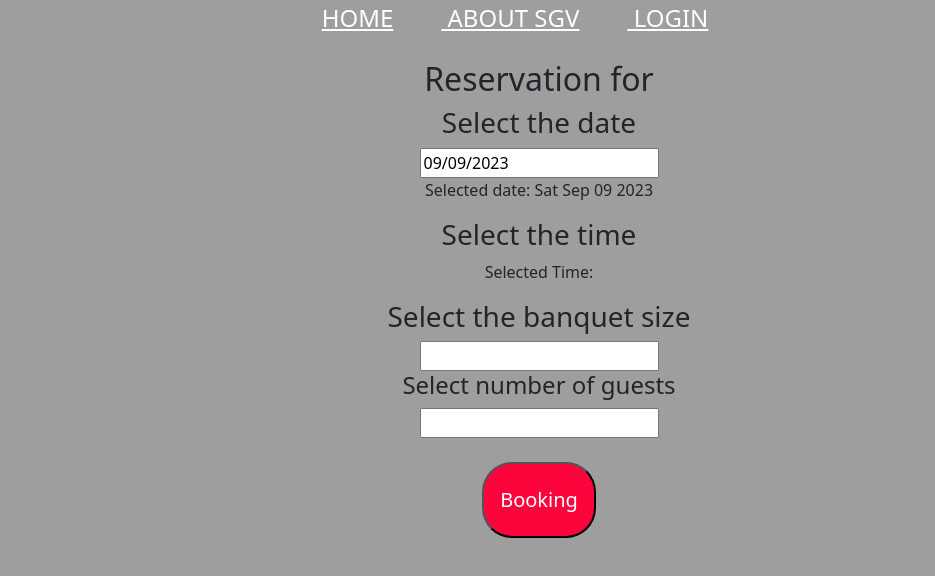
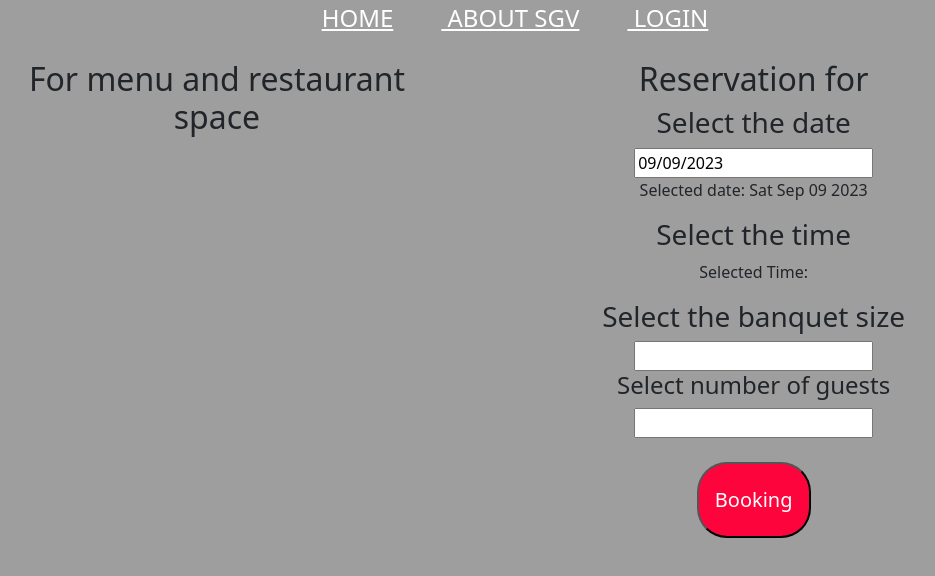
Before and after one commit to andrewhuynh561/Reservation-restaurant, a React (Vite) app in the folder web_app/: page /restaurants/1/booking in a window 1280 px wide. Shown: the top 576 px of the page, without its empty margins (101-1036 px from the left). Built offline with nearby package versions, Linux system fonts and the light colour scheme; no server answers.

Commit message:
Dividing booking page into Res info and Booking

```diff
--- a/web_app/src/routes/Booking.jsx
+++ b/web_app/src/routes/Booking.jsx
@@ -105,16 +105,21 @@ function Booking() {
 
 
   const handleDateChange = (date) => {
-    const months = ['Jan', 'Feb', 'Mar', 'Apr', 'may', 'Jun', 'Jul', 'Aug', 'Sep', 'Oct', 'Nov', 'Dec'];
+    const months = ['Jan', 'Feb', 'Mar', 'Apr', 'May', 'Jun', 'Jul', 'Aug', 'Sep', 'Oct', 'Nov', 'Dec'];
     setDate(date);
   }
 
   return (
+    <>
+    <div className="row g-2 justify-content-md-center">
+      <div className="col-4">
+        <h2>For menu and restaurant space </h2>
+      </div>
+      <div className="col-6">
         <form onSubmit={handleSubmit} className="newResForm">
           <div>
             <h2>Reservation for {restaurant.name}</h2>
             <h3>Select the date</h3>
-        {/* <DatePicker selected={date} onChange={BookingTime()} /> */}
             <DatePicker
               selected={date}
               onChange={handleDateChange}
@@ -187,6 +192,9 @@ function Booking() {
             </button>
           </div>
         </form>
+      </div>
+    </div>
+    </>
   );
 }
 
```
Lines whose indentation alone changed are shown as unchanged.
